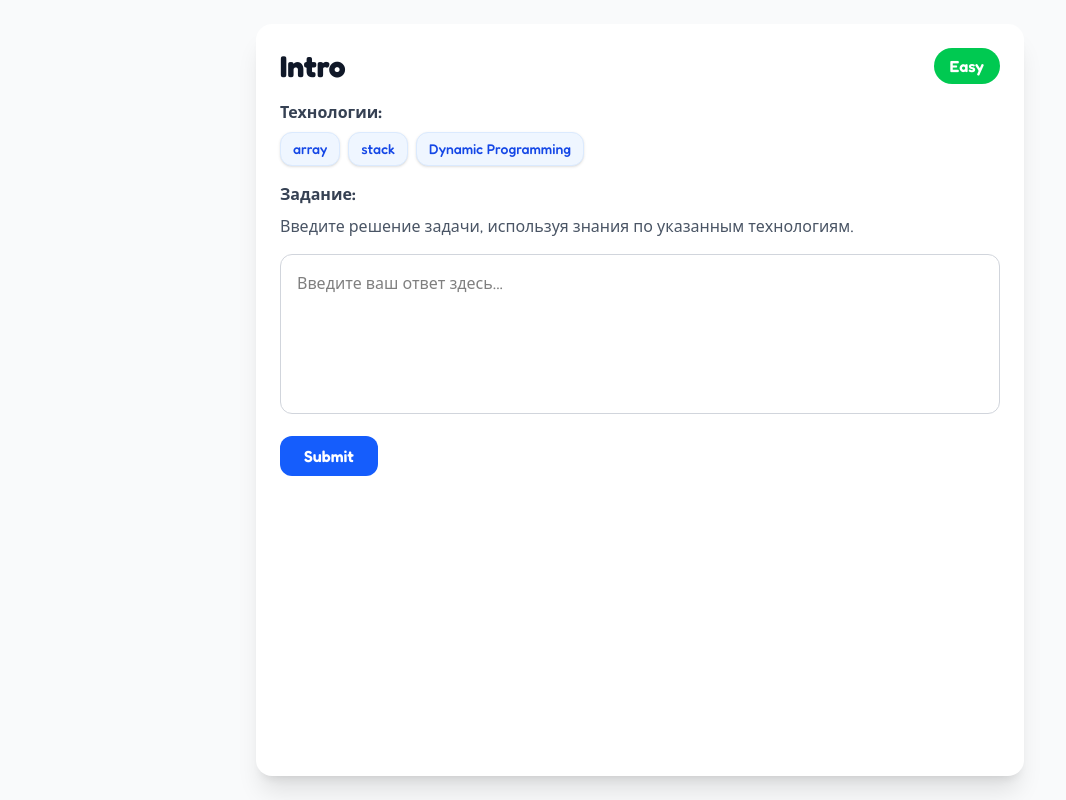
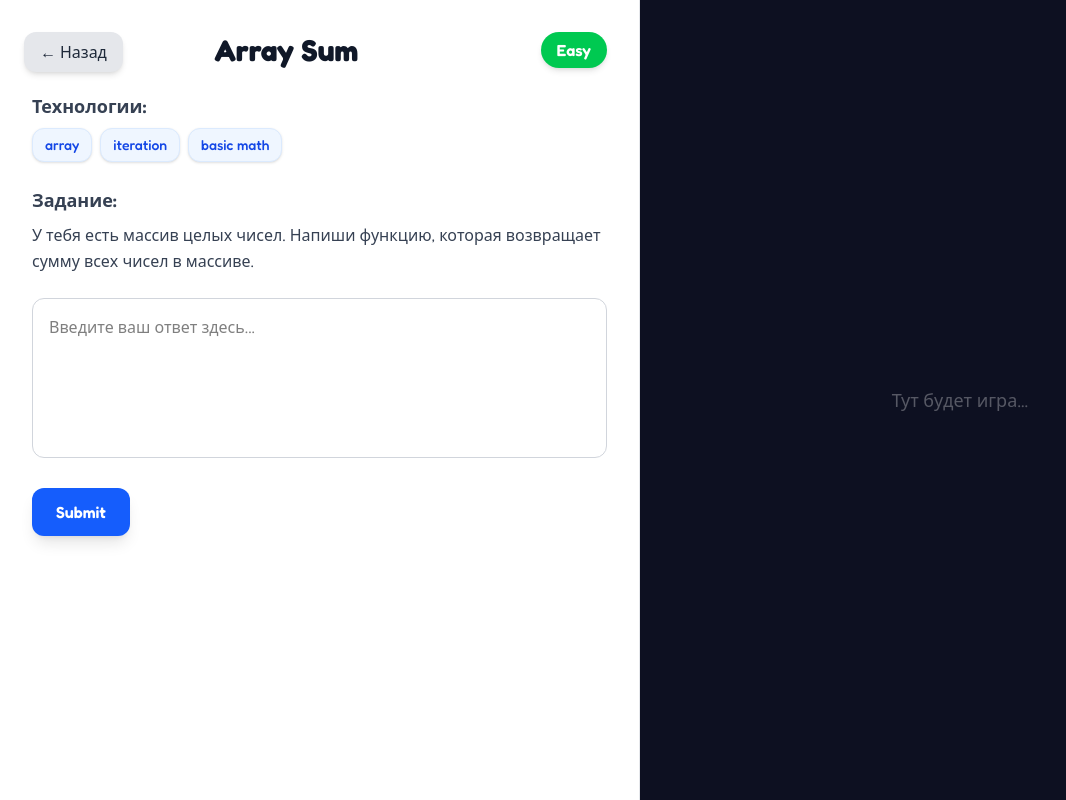
Before and after one commit to Cartnix/Game, a React (Vite) app in the folder Frontend/: page /level/1 in a window 1280 px wide. Shown: the whole page, without its empty margins (0-1066 px from the left). Built offline with nearby package versions, Linux system fonts and the light colour scheme.

Commit message:
fea(page): TaskPage was created

```diff
--- a/Frontend/src/Entities/LevelCard/model/LevelsData.ts
+++ b/Frontend/src/Entities/LevelCard/model/LevelsData.ts
@@ -1,23 +1,26 @@
 export const LevelsData = [
   {
     id: 1,
-    title: 'Intro',
+    title: 'Array Sum',
     difficult: 'Easy',
     scores: 250,
-    technologies: ['array', 'stack', 'Dynamic Programming']
+    technologies: ['array', 'iteration', 'basic math'],
+    task:'У тебя есть массив целых чисел. Напиши функцию, которая возвращает сумму всех чисел в массиве.' ,
   },
   {
     id: 2,
-    title: 'Test Level 2',
+    title: 'Maximum in Array',
     difficult: 'Medium',
     scores: 400,
-    technologies: ['queue', 'recursion', 'hashmap']
+    technologies: ['array', 'iteration', 'comparison'],
+    task: 'Дан массив чисел nums. Напишите функцию, которая возвращает наибольшее число в массиве.',
   },
   {
     id: 3,
-    title: 'Test Level 3',
+    title: 'Palindrome Check',
     difficult: 'Hard',
     scores: 600,
-    technologies: ['graph', 'dfs', 'bfs', 'dp']
+    technologies: ['string', 'two pointers', 'string manipulation'],
+    task: 'Напишите функцию, которая проверяет, является ли строка s палиндромом. Палиндром — это строка, которая читается одинаково слева направо и справа налево. Игнорируйте пробелы и регистр букв.'
   }
 ];
--- /dev/null
+++ b/Frontend/src/Entities/LevelPages/model/TaskPageI.ts
@@ -0,0 +1,5 @@
+import type { LevelCardI } from "../../LevelCard/model/LevelCardI";
+
+export interface TaskPageI extends LevelCardI {
+    task: 'string',
+}
--- a/Frontend/src/Entities/LevelPages/ui/TaskPage.tsx
+++ b/Frontend/src/Entities/LevelPages/ui/TaskPage.tsx
@@ -1,10 +1,11 @@
 import { useState } from "react";
-import { useParams } from "react-router-dom";
+import { useNavigate, useParams } from "react-router-dom";
 import { LevelsData } from "../../LevelCard/model/LevelsData";
 
-export default function TaskPage(){
+export default function TaskPage() {
   const { id } = useParams<{ id: string }>();
   const level = LevelsData.find(l => l.id === Number(id));
+  const navigate = useNavigate();
 
   const [answer, setAnswer] = useState("");
 
@@ -14,28 +15,50 @@ export default function TaskPage(){
     Easy: "bg-green-500",
     Medium: "bg-yellow-500",
     Hard: "bg-orange-500",
-    Expert: "bg-red-500"
+    Expert: "bg-red-500",
   };
 
   return (
-    <div className="min-h-screen bg-gray-50 p-6 flex justify-center">
-      <div className="w-full max-w-3xl bg-white rounded-2xl shadow-xl p-6">
-        <div className="flex justify-between items-center mb-4">
-          <h1 className="text-3xl font-bold text-gray-900">{level.title}</h1>
+    <div className="min-h-screen w-full bg-gray-100 flex">
+
+      {/* Левая половина — панель с задачей */}
+      <div className="w-1/2 min-w-[450px] bg-white shadow-2xl border-r border-gray-200 p-8 overflow-y-auto">
+
+        <div className="flex justify-between items-center mb-6 relative">
+          <button
+            onClick={() => navigate(-1)}
+            className="
+              flex absolute -left-2 top-0 items-center gap-2
+              px-4 py-2
+              rounded-xl
+              bg-gray-200 text-gray-800
+              font-medium
+              shadow-md
+              hover:bg-gray-300
+              active:bg-gray-400
+              transition
+            "
+          >
+            ← Назад
+          </button>
+
+          <h1 className="text-3xl font-bold text-gray-900 mx-auto">{level.title}</h1>
+
           <span
-            className={`${difficultyColors[level.difficult] || "bg-gray-400"} px-4 py-1.5 rounded-full text-white font-semibold`}
+            className={`${difficultyColors[level.difficult] || "bg-gray-400"}
+              px-4 py-1.5 rounded-full text-white font-semibold shadow-md`}
           >
             {level.difficult}
           </span>
         </div>
 
-        <div className="mb-4">
-          <h2 className="font-semibold text-gray-700 mb-2">Технологии:</h2>
+        <div className="mb-6">
+          <h2 className="font-semibold text-gray-700 mb-2 text-lg">Технологии:</h2>
           <div className="flex flex-wrap gap-2">
             {level.technologies.map((tech, idx) => (
               <span
                 key={idx}
-                className="px-3 py-1.5 bg-blue-50 text-blue-700 rounded-xl text-sm font-medium shadow-sm border border-blue-100"
+                className="px-3 py-1.5 bg-blue-50 text-blue-700 rounded-xl text-sm font-medium shadow-sm border border-blue-100 select-none"
               >
                 {tech}
               </span>
@@ -43,14 +66,14 @@ export default function TaskPage(){
           </div>
         </div>
 
-        <div className="mb-4">
-          <h2 className="font-semibold text-gray-700 mb-2">Задание:</h2>
-          <p className="text-gray-600">
-            Введите решение задачи, используя знания по указанным технологиям.
+        <div className="mb-6 text-gray-700">
+          <h2 className="font-semibold text-lg mb-2">Задание:</h2>
+          <p className="leading-relaxed whitespace-pre-line">
+            {level.task}
           </p>
         </div>
 
-        <div className="mb-4">
+        <div className="mb-6">
           <textarea
             className="text-black w-full border border-gray-300 rounded-xl p-4 focus:outline-none focus:ring-2 focus:ring-blue-500 resize-none h-40"
             placeholder="Введите ваш ответ здесь..."
@@ -59,10 +82,17 @@ export default function TaskPage(){
           />
         </div>
 
-        <button className="px-6 py-2 bg-blue-600 text-white rounded-xl font-semibold hover:bg-blue-700 transition">
+        <button
+          className="px-6 py-3 bg-blue-600 text-white rounded-xl font-semibold hover:bg-blue-700 active:bg-blue-800 transition shadow-lg"
+        >
           Submit
         </button>
       </div>
+
+      {/* Правая половина — игровая зона */}
+      <div className="w-1/2 bg-[#0d1021] flex items-center justify-center">
+        <span className="text-white/30 text-lg select-none">Тут будет игра…</span>
+      </div>
     </div>
   );
-};
+}
--- a/Frontend/src/index.css
+++ b/Frontend/src/index.css
@@ -16,3 +16,7 @@
   -webkit-font-smoothing: antialiased;
   -moz-osx-font-smoothing: grayscale;
 }
+
+button{
+  cursor: pointer;
+}
```
